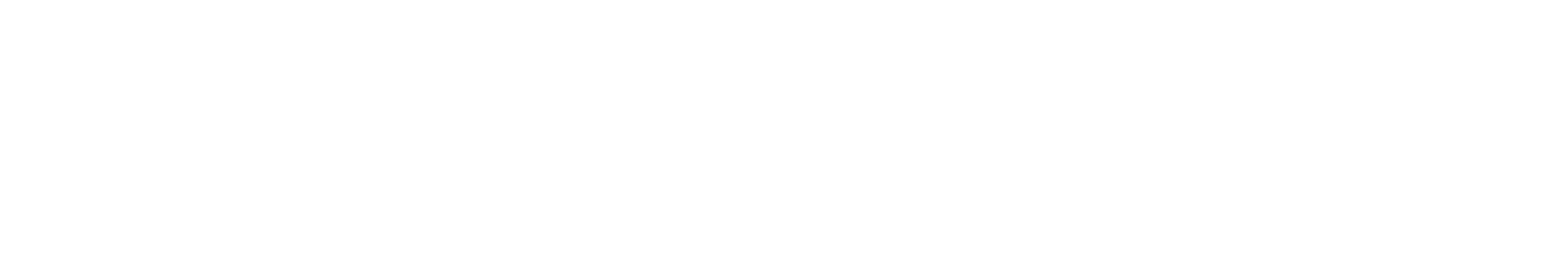
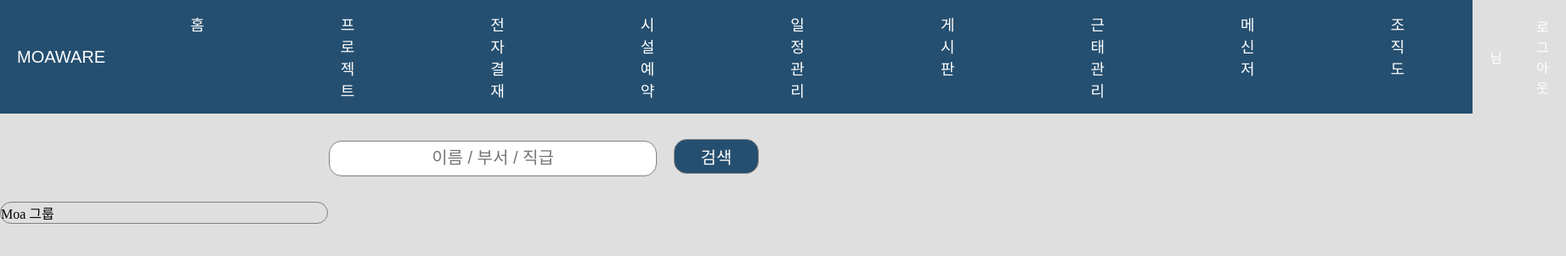
Before and after one commit to MoaWare/MoaWare-front, a React (Create React App) app: page /org in a window 1280 px wide. Before the commit this address had no page. Shown: the top 302 px of the page at 85% size, 1843 px wide, since content can reach past the window. Built offline with nearby package versions, Linux system fonts and the light colour scheme.

Commit message:
2023.05.12 feat 배경색 및 조직도 컴포넌트 추가

```diff
--- /dev/null
+++ b/src/App.css
@@ -0,0 +1,3 @@
+body {
+    background-color: #DFDFDF;
+}
--- a/src/App.js
+++ b/src/App.js
@@ -1,11 +1,17 @@
 import Layout from "./layouts/Layout";
 import { BrowserRouter, Routes, Route } from 'react-router-dom'
+import OrganizaionList from "./pages/organization/OrganizationList";
+import './App.css';
 
 function App() {
   return (
     <BrowserRouter>
       <Routes>
-        <Route path="/" element={<Layout />}></Route>
+        <Route path="/" element={<Layout />}>
+          <Route path="org">
+            <Route index element={<OrganizaionList/>}/>
+          </Route>
+        </Route>
       </Routes>
     </BrowserRouter>
   );
--- a/src/layouts/Layout.js
+++ b/src/layouts/Layout.js
@@ -1,9 +1,11 @@
+import { Outlet } from 'react-router';
 import Header from '../components/common/Header';
 
 function Layout() {
   return (
     <>
         <Header />
+        <Outlet/>
     </>
   );
 }
--- /dev/null
+++ b/src/pages/organization/OrganizationList.js
@@ -0,0 +1,18 @@
+import orgCSS from './OrganizationList.module.css';
+
+function OrganizaionList() {
+
+    return (
+        <div className={ orgCSS.background}>
+            <div className={ orgCSS.div}>
+                <input type="text" className={ orgCSS.inputBox}
+                placeholder='이름 / 부서 / 직급'></input>
+                <button className={ orgCSS.button} >검색</button>
+            </div>
+            <div className={ orgCSS.divorg}>Moa 그룹</div>
+        </div>
+
+    );
+}
+
+export default OrganizaionList;
--- /dev/null
+++ b/src/pages/organization/OrganizationList.module.css
@@ -0,0 +1,33 @@
+.div{
+    margin-top: 30px;
+    text-align: center;
+}
+
+.inputBox{
+    margin-right: 20px;
+    text-align: center;
+    font-size: 20px;
+    border-radius: 15px;
+    border : 0.5px solid gray;
+    height: 40px;
+    width: 30%;
+}
+
+.button {
+    margin: 1;
+    background-color: #254F70;
+    text-align: center;
+    font-size: 20px;
+    color: white;
+    border-radius: 15px;
+    border : 0.5px solid gray;
+    width: 100px;
+    height: 41px;
+}
+
+.divorg{
+    margin-top: 30px;
+    border-radius: 15px;
+    border : 1px solid gray;
+    width: 30%;
+}
```
